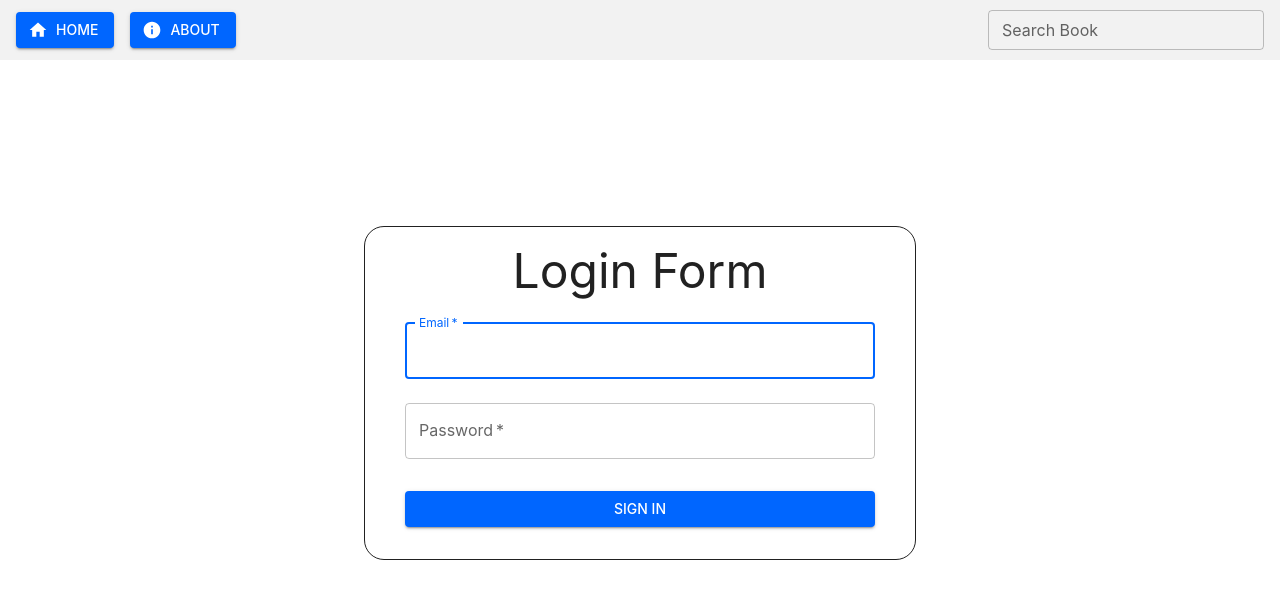
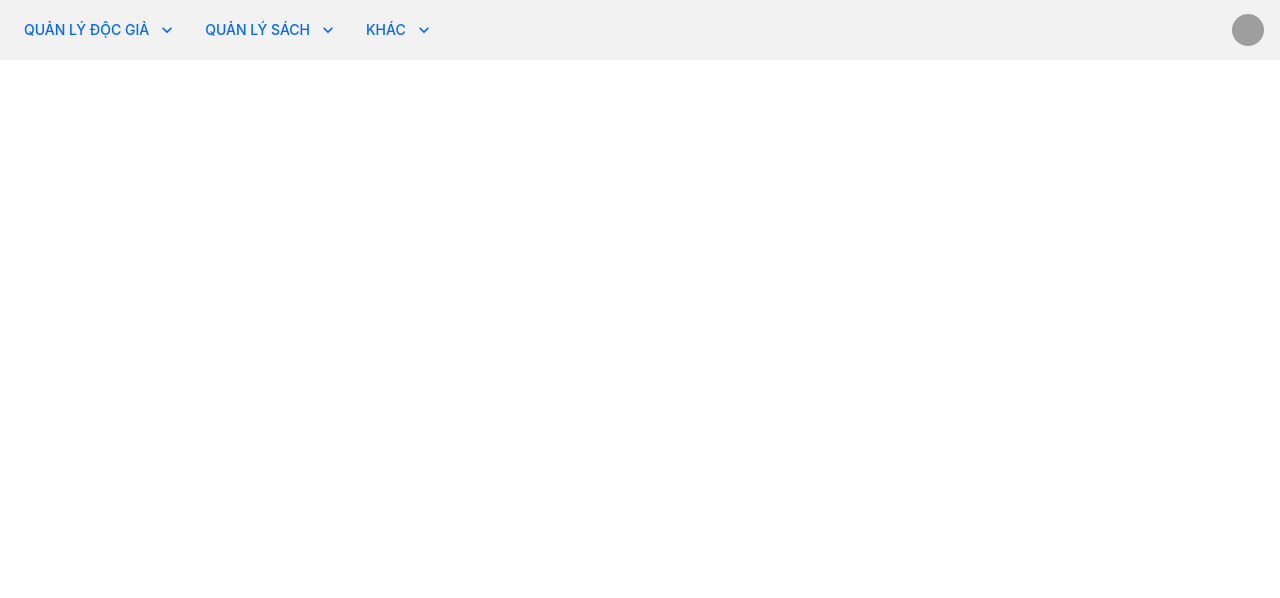
Before and after one commit to vanthan04/SE104_FE, a React (Create React App) app: page / in a window 1280 px wide. Shown: the top 598 px of the page. Built offline with nearby package versions, Linux system fonts and the light colour scheme; grey boxes are pictures that could not be loaded.

Commit message:
update logic cho Login

```diff
--- a/public/index.html
+++ b/public/index.html
@@ -7,11 +7,7 @@
   <meta name="theme-color" content="#000000" />
   <meta name="description" content="Web site created using create-react-app" />
   <link rel="apple-touch-icon" href="%PUBLIC_URL%/logo192.png" />
-  <!--
-      manifest.json provides metadata used when your web app is installed on a
-      user's mobile device or desktop. See https://developers.google.com/web/fundamentals/web-app-manifest/
-    -->
-  <link rel="manifest" crossorigin="use-credentials" href="%PUBLIC_URL%/manifest.json" />
+
   <!--
       Notice the use of %PUBLIC_URL% in the tags above.
       It will be replaced with the URL of the `public` folder during the build.
--- a/src/components/DashBar/index.js
+++ b/src/components/DashBar/index.js
@@ -3,6 +3,7 @@ import React from 'react'
 import QuanlyDocGia from './Menus/QuanlyDocGia'
 import QuanlySach from './Menus/QuanlySach'
 import Khac from './Menus/Khac'
+import Profiles from './Menus/Profiles'
 function DashBar() {
      return (
           <Box
@@ -23,7 +24,7 @@ function DashBar() {
                     <Khac />
                </Box>
                <Box sx={{ display: "flex", alignContent: "center", gap: 2 }}>
-                    Profiles
+                    <Profiles/>
                </Box>
           </Box>
      )
--- a/src/components/LoginForm/index.js
+++ b/src/components/LoginForm/index.js
@@ -1,10 +1,30 @@
 import { Box, Container, TextField, Typography, Button } from '@mui/material'
-import React from 'react'
+import React, { useState } from 'react'
 
 const LoginForm = () => {
+     const [data, setData] = useState({
+          username: '',
+          password: ''
+     })
+     const { username, password } = data
+     const handleChange = (event) => {
+          setData({
+               ...data,
+               [event.target.name]: event.target.value
+          })
+     }
+
+     const handleSubmit = (event) => {
+          event.preventDefault();
+          if (!username || !password) {
+               alert('Username/Password is required')
+               return
+          }
+          console.log(data)
+     }
      return (
           <Container
-               sx = {{height: '60vh'}}
+               sx={{ height: '60vh' }}
                component='main'
                maxWidth='sm'
           >
@@ -23,32 +43,34 @@ const LoginForm = () => {
                          Login Form
                     </Typography>
 
-                    <Box component='form' noValidate sx={{ mt: 1}}>
+                    <Box component='form' noValidate sx={{ mt: 1 }} onSubmit={handleSubmit}>
                          <TextField
                               margin='normal'
-                              required
                               fullWidth
-                              id='email'
-                              label='Email'
-                              name='email'
-                              autoComplete='email'
-                              autoFocus />
+                              id='username'
+                              label='Username'
+                              name='username'
+                              autoFocus
+                              value={username}
+                              onChange={handleChange} />
 
                          <TextField
                               margin='normal'
-                              required
                               fullWidth
                               id='password'
                               label='Password'
                               type='password'
-                              name='pwd'
-                              autoComplete="current-password"
+                              name='password'
+                              value={password}
+                              onChange={handleChange}
                          />
                          <Button
                               type="submit"
                               fullWidth
                               variant="contained"
                               sx={{ mt: 3, mb: 2 }}
+                              onClick={handleSubmit}
+                              disabled={username && password ? false : true}
                          >
                               Sign In
                          </Button>
--- a/src/pages/Home/index.js
+++ b/src/pages/Home/index.js
@@ -1,14 +1,15 @@
 import React from 'react'
-import { Container } from '@mui/material'
+import { Box, Container } from '@mui/material'
 import AppBar from '../../components/AppBar'
 import LoginForm from '../../components/LoginForm'
 import DashBar from '../../components/DashBar'
 function Home() {
   return (
     <Container disableGutters maxWidth='flex'
-      sx={{ height: '100vh'}}>
-      <AppBar />
-      <LoginForm/>
+      sx={{ height: '100vh' }}>
+      {/* <AppBar /> */}
+      <DashBar />
+      {/* <LoginForm/> */}
     </Container>
   )
 }
```
Also changed, not shown: src/components/header.js (deleted).
